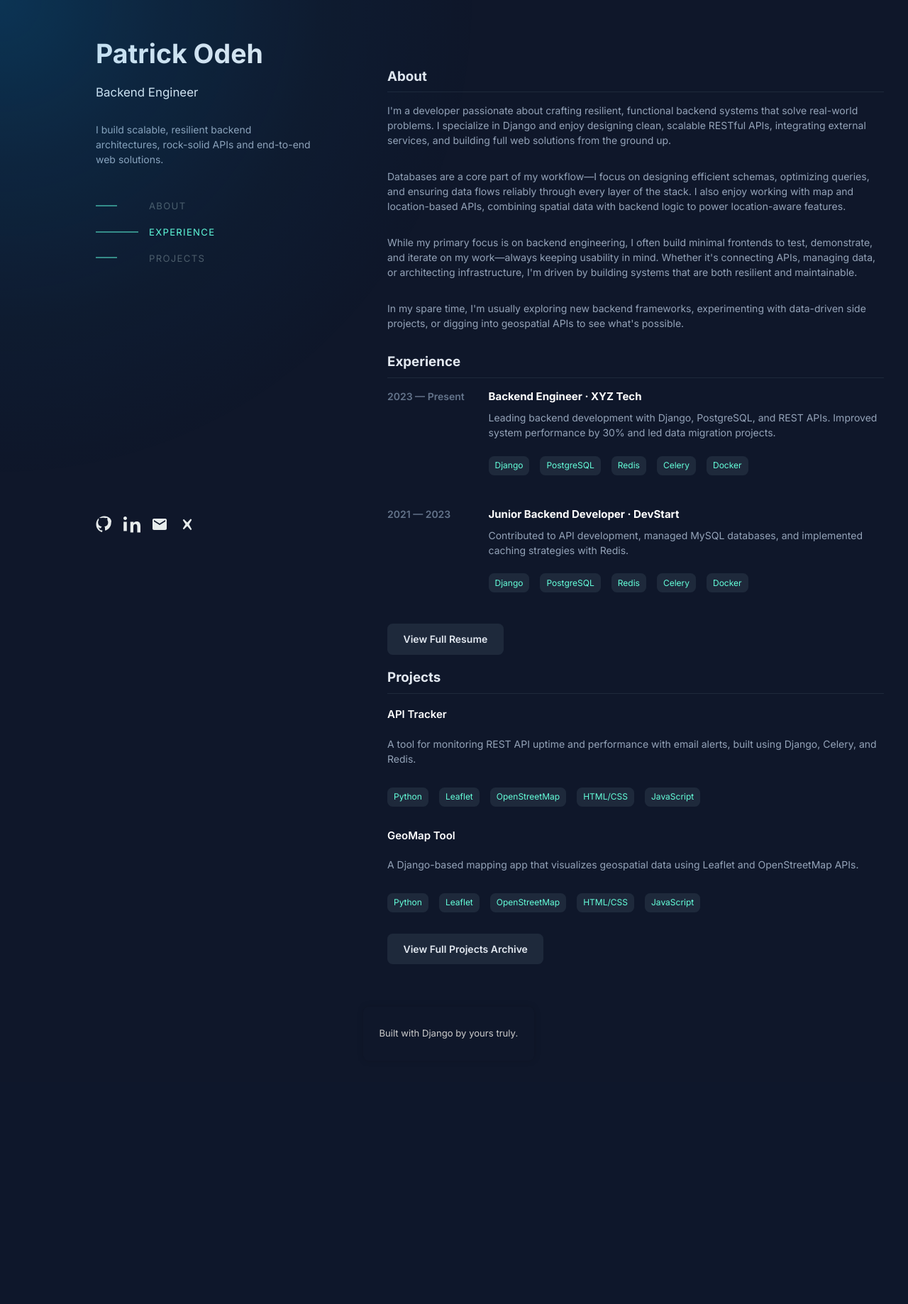
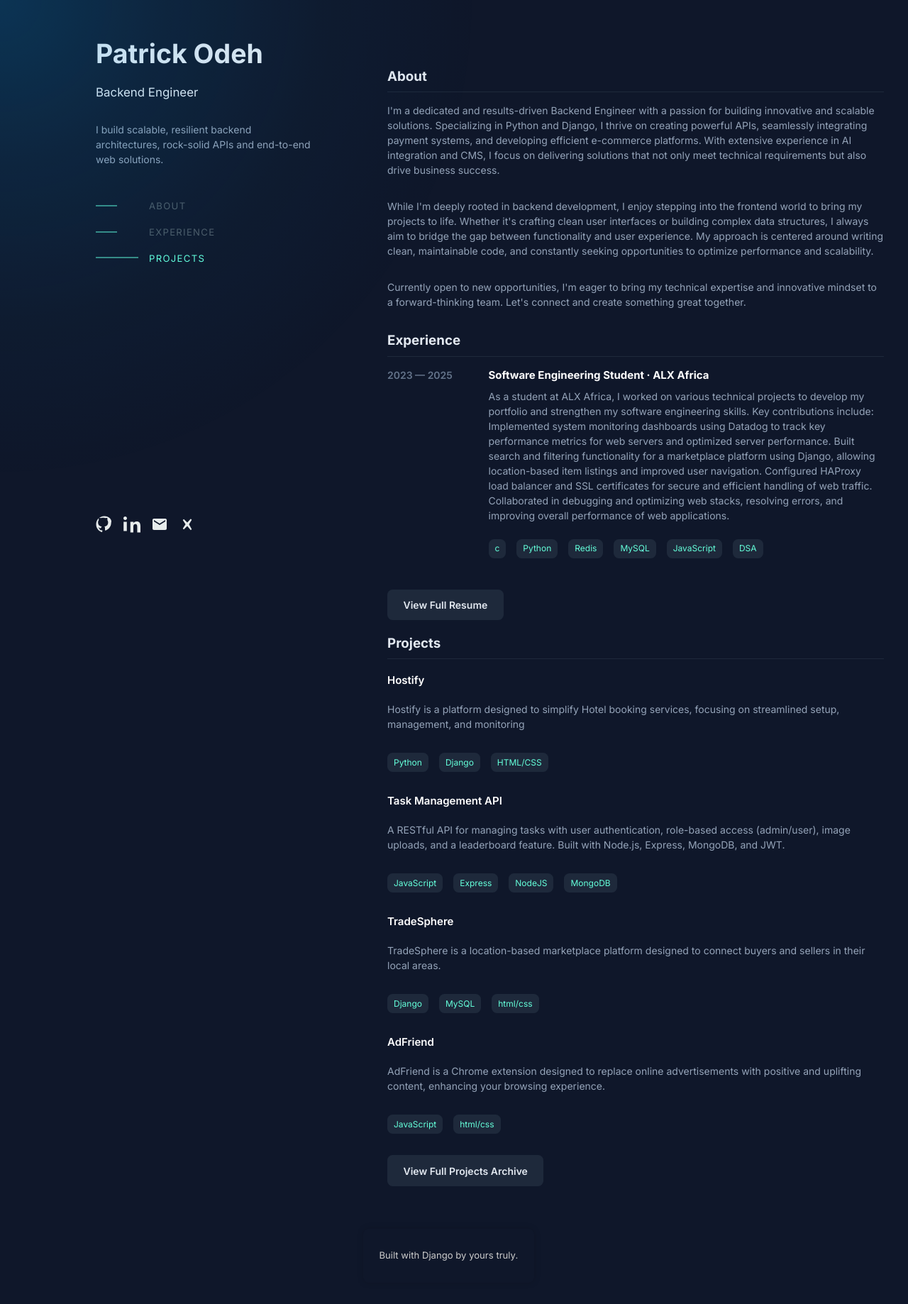
Before and after one commit to patrickodeh1/myportfweb, a Django app: page / in a window 1280 px wide. Shown: the whole page at 71% size. Before the commit the page ends 1464 px from the top, so only its background shows below. Run offline with Django 5.2, Linux system fonts and the light colour scheme.

Commit message:
updated project details

```diff
--- a/templates/about.html
+++ b/templates/about.html
@@ -14,13 +14,12 @@
   <meta property="og:title" content="Patrick Odeh – Backend Engineer" />
   <meta property="og:description" content="Building robust web architectures with Django and modern tech." />
   <meta property="og:type" content="website" />
-  <meta property="og:image" content="{% static 'img/preview.jpg' %}" /> <!-- optional -->
   <meta property="og:url" content="https://your-domain.com/" />
 
   <title>Patrick Odeh</title>
   <link rel="stylesheet" href="{% static 'css/about.css' %}" />
   <link rel="preconnect" href="https://fonts.googleapis.com" />
-  <link rel="icon" href="{% static 'img/favicon.ico' %}" type="image/x-icon" />
+  <link rel="icon" href="{% static 'files/fav.ico' %}" type="image/x-icon" />
   <link rel="preconnect" href="https://fonts.gstatic.com" crossorigin />
   <link href="https://fonts.googleapis.com/css2?family=Inter:wght@400;600;700&display=swap" rel="stylesheet" />
 </head>
@@ -85,41 +84,60 @@
       <div class="container">
       <section id="about" class="fade-in">
         <h3>About</h3>
-        <p>I'm a developer passionate about crafting resilient, functional backend systems that solve real-world problems.
-            I specialize in Django and enjoy designing clean, scalable RESTful APIs, integrating external services,
-            and building full web solutions from the ground up.</p>
 
-        <p>Databases are a core part of my workflow—I focus on designing efficient schemas, optimizing queries,
-            and ensuring data flows reliably through every layer of the stack.
-            I also enjoy working with map and location-based APIs, combining spatial data with backend logic to power location-aware features.</p>
+        <p>
+          I'm a dedicated and results-driven Backend Engineer with a passion for building
+          innovative and scalable solutions. Specializing in Python and Django, I thrive on
+          creating powerful APIs, seamlessly integrating payment systems, and developing
+          efficient e-commerce platforms. With extensive experience in AI integration and CMS,
+          I focus on delivering solutions that not only meet technical requirements but also
+          drive business success.
+        </p>
+        <p>
+          While I'm deeply rooted in backend development, I enjoy stepping into the frontend world
+          to bring my projects to life. Whether it's crafting clean user interfaces or building
+          complex data structures, I always aim to bridge the gap between functionality and user
+          experience. My approach is centered around writing clean, maintainable code, and constantly
+          seeking opportunities to optimize performance and scalability.
+        </p>
+        <p>
+          Currently open to new opportunities, I'm eager to bring my technical expertise and innovative
+          mindset to a forward-thinking team. Let's connect and create something great together.
+        </p>
 
-        <p>While my primary focus is on backend engineering, I often build minimal frontends to test, demonstrate, and iterate on my work—always
-            keeping usability in mind. Whether it's connecting APIs, managing data, or architecting infrastructure, I'm driven by building systems
-            that are both resilient and maintainable.</p>
-        <p>In my spare time, I'm usually exploring new backend frameworks, experimenting with data-driven side projects, or
-            digging into geospatial APIs to see what's possible.</p>
       </section>
 
       <section id="experience" class="fade-in">
         <h3>Experience</h3>
         <div class="job">
-          <span class="job-date">2023 — Present</span>
+          <span class="job-date">2023 — 2025</span>
           <div class="job-details">
-            <h4>Backend Engineer · XYZ Tech</h4>
-            <p>Leading backend development with Django, PostgreSQL, and REST APIs. Improved system performance by 30% and led data migration projects.</p>
+            <h4>Software Engineering Student · ALX Africa</h4>
+            <p>As a student at ALX Africa, I worked on various technical projects to develop my
+              portfolio and strengthen my software engineering skills. Key contributions include:
+              Implemented system monitoring dashboards using Datadog to track key
+              performance metrics for web servers and optimized server performance.
+              Built search and filtering functionality for a marketplace platform using Django,
+              allowing location-based item listings and improved user navigation.
+              Configured HAProxy load balancer and SSL certificates for secure and efficient
+              handling of web traffic.
+              Collaborated in debugging and optimizing web stacks, resolving errors, and
+              improving overall performance of web applications.
+              </p>
             <div class="tech-stack">
               <ul>
-                <li>Django</li>
-                <li>PostgreSQL</li>
+                <li>c</li>
+                <li>Python</li>
                 <li>Redis</li>
-                <li>Celery</li>
-                <li>Docker</li>
+                <li>MySQL</li>
+                <li>JavaScript</li>
+                <li>DSA</li>
               </ul>
             </div>
           </div>
         </div>
 
-        <div class="job">
+        <!--<div class="job">
           <span class="job-date">2021 — 2023</span>
           <div class="job-details">
             <h4>Junior Backend Developer · DevStart</h4>
@@ -135,6 +153,7 @@
             </div>
           </div>
         </div>
+      -->
 
 
       <div class="resume-button">
@@ -147,29 +166,49 @@
         <h3>Projects</h3>
 
         <div class="project">
-          <h4><a href="https://github.com/your-profile/api-tracker" target="_blank">API Tracker</a></h4>
-          <p>A tool for monitoring REST API uptime and performance with email alerts, built using Django, Celery, and Redis.</p>
+          <h4><a href="https://github.com/patrickodeh1/Hostify" target="_blank">Hostify</a></h4>
+          <p>Hostify is a platform designed to simplify Hotel booking services, focusing on streamlined setup, management, and monitoring</p>
           <div class="tech-stack">
             <ul>
               <li>Python</li>
-              <li>Leaflet</li>
-              <li>OpenStreetMap</li>
+              <li>Django</li>
               <li>HTML/CSS</li>
-              <li>JavaScript</li>
             </ul>
           </div>
         </div>
 
         <div class="project">
-          <h4><a href="https://github.com/your-profile/map-tool" target="_blank">GeoMap Tool</a></h4>
-          <p>A Django-based mapping app that visualizes geospatial data using Leaflet and OpenStreetMap APIs.</p>
+          <h4><a href="http://github.com/patrickodeh1/Task-Management-API" target="_blank">Task Management API</a></h4>
+          <p>A RESTful API for managing tasks with user authentication, role-based access (admin/user), image uploads, and a leaderboard feature. Built with Node.js, Express, MongoDB, and JWT.</p>
           <div class="tech-stack">
             <ul>
-              <li>Python</li>
-              <li>Leaflet</li>
-              <li>OpenStreetMap</li>
-              <li>HTML/CSS</li>
               <li>JavaScript</li>
+              <li>Express</li>
+              <li>NodeJS</li>
+              <li>MongoDB</li>
+            </ul>
+          </div>
+        </div>
+
+        <div class="project">
+          <h4><a href="https://github.com/patrickodeh1/TradeSphere" target="_blank">TradeSphere</a></h4>
+          <p>TradeSphere is a location-based marketplace platform designed to connect buyers and sellers in their local areas. </p>
+          <div class="tech-stack">
+            <ul>
+              <li>Django</li>
+              <li>MySQL</li>
+              <li>html/css</li>
+            </ul>
+          </div>
+        </div>
+
+        <div class="project">
+          <h4><a href="https://github.com/patrickodeh1/AdFriend" target="_blank">AdFriend</a></h4>
+          <p>AdFriend is a Chrome extension designed to replace online advertisements with positive and uplifting content, enhancing your browsing experience.</p>
+          <div class="tech-stack">
+            <ul>
+              <li>JavaScript</li>
+              <li>html/css</li>
             </ul>
           </div>
         </div>
```
Also changed, not shown: templates/all-projects.html (+22 -7 lines), static/files/fav.ico (added), 1 other file.
